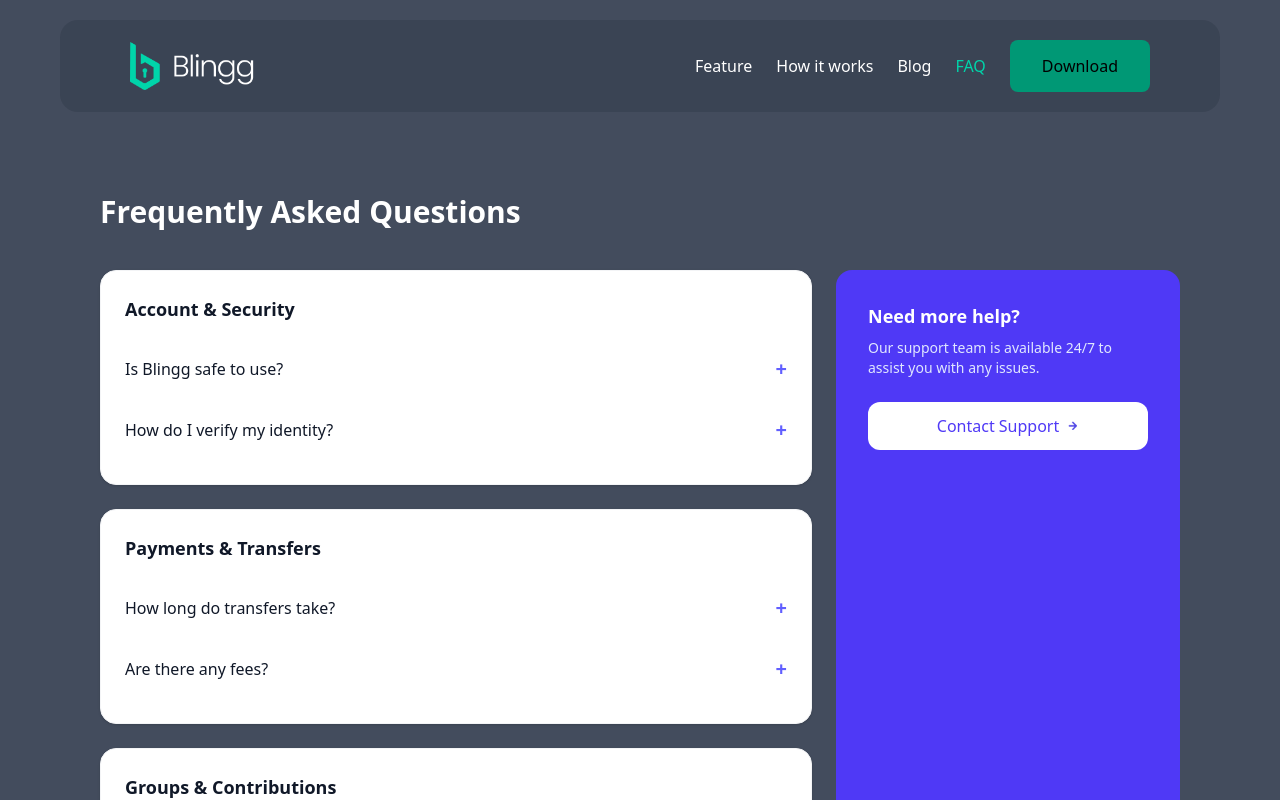
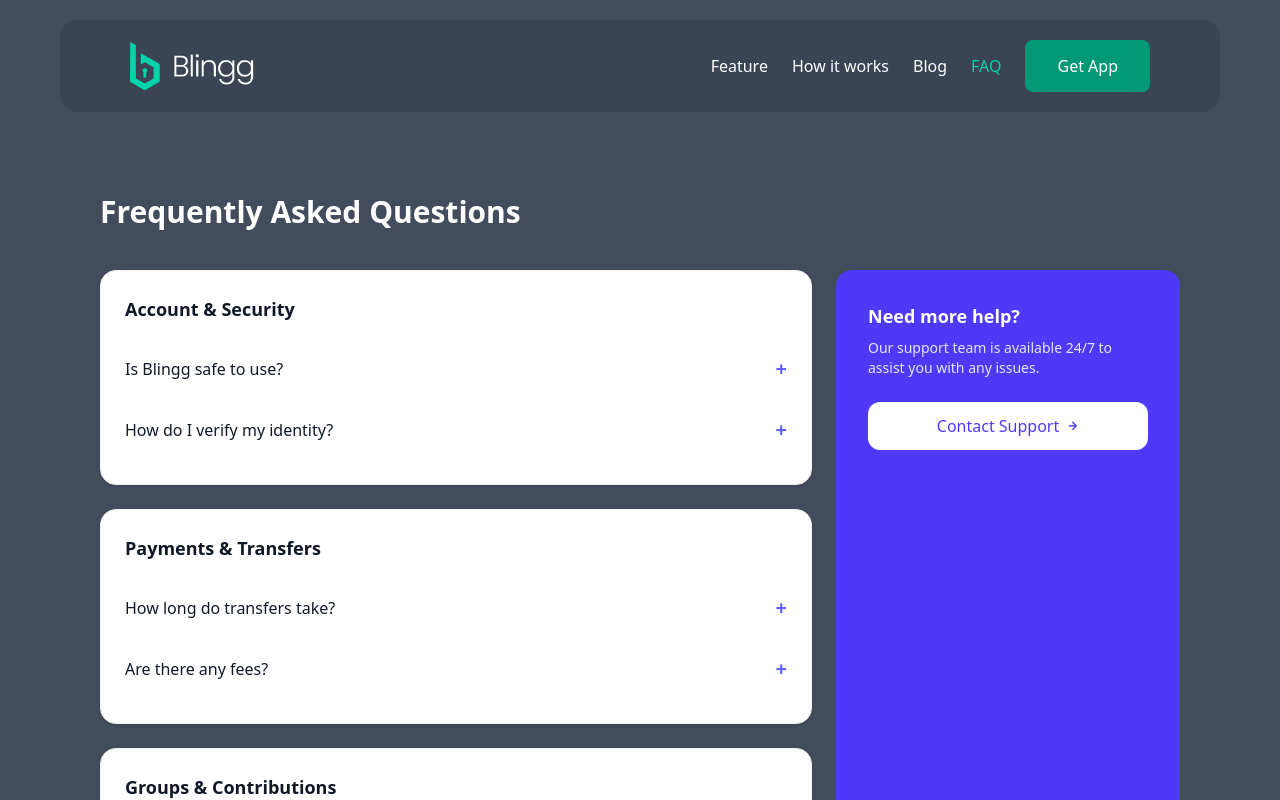
Before and after one commit to emmybest19/blinggs-web-app, a React (Vite) app: page /faq in a window 1280 px wide. Shown: the top 800 px of the page. Built offline with nearby package versions, Linux system fonts and the light colour scheme.

Commit message:
updated some buttons

```diff
--- a/src/components/Header.jsx
+++ b/src/components/Header.jsx
@@ -95,9 +95,9 @@ function Header() {
           <a href="/app.apk" download>
             <button
               type="button"
-              className="text-black px-[32px] py-[14px] bg-[#009875] rounded-lg hover:opacity-90 transition"
+              className="text-black px-[32px] py-[14px] bg-[#009875] rounded-lg hover:opacity-90 transition text-white"
             >
-              Download
+              Get App
             </button>
           </a>
         </div>
```
